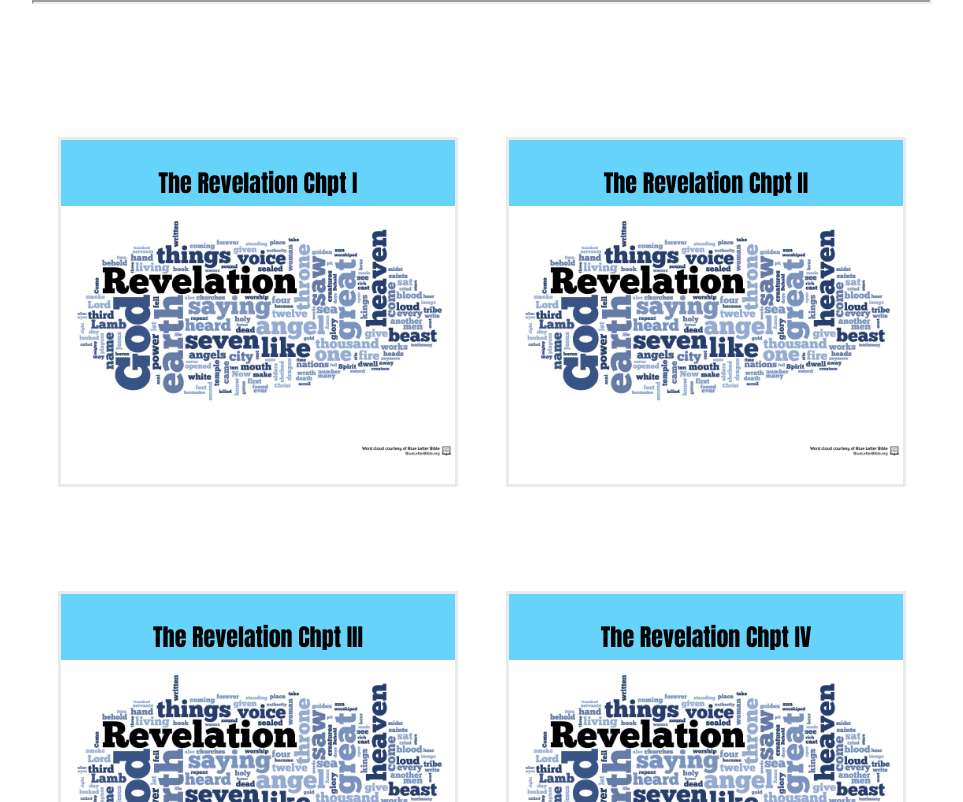
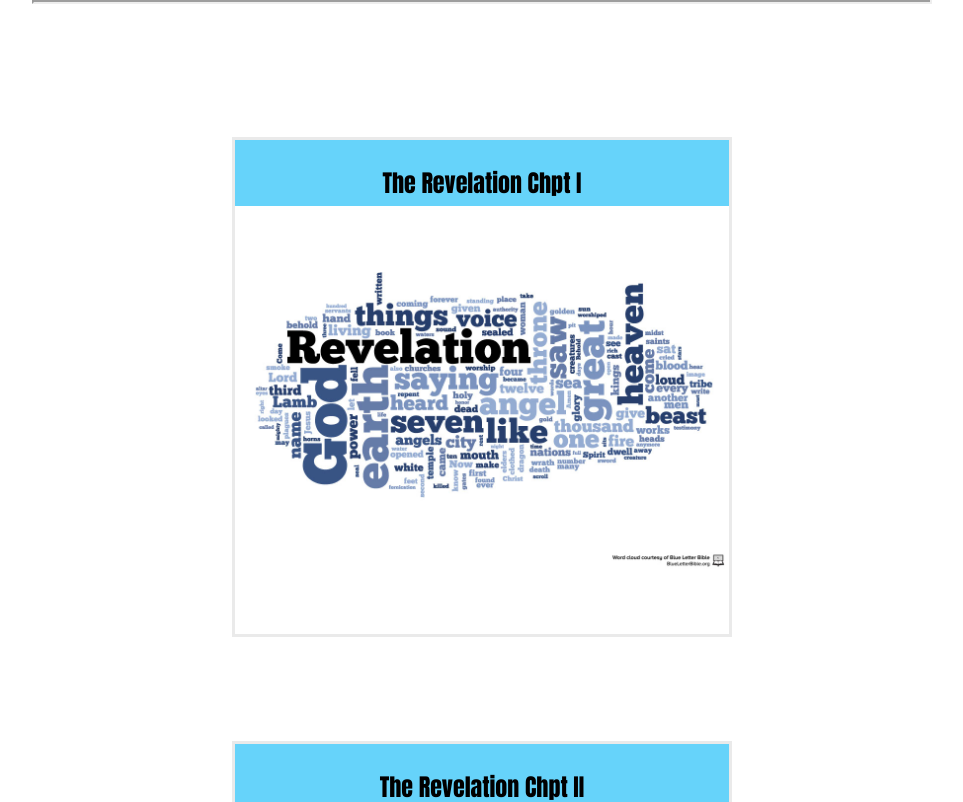
Before and after one commit to jnutt367/the-revelation, a Next.js app: page / in a window 1280 px wide. Shown: the part 758-1560 px from the top of the page, without its empty margins (158-1121 px from the left). Built offline with nearby package versions, Linux system fonts and the light colour scheme; grey boxes are pictures that could not be loaded.

Commit message:
Update Home.module.css

```diff
--- a/styles/Home.module.css
+++ b/styles/Home.module.css
@@ -402,7 +402,10 @@
      .grid {
         grid-template-columns: 200px 200px 200px;
     }
-
+    .card {
+        max-height: 500px;
+        max-width: 500px;
+    }
 }
 
 
```
